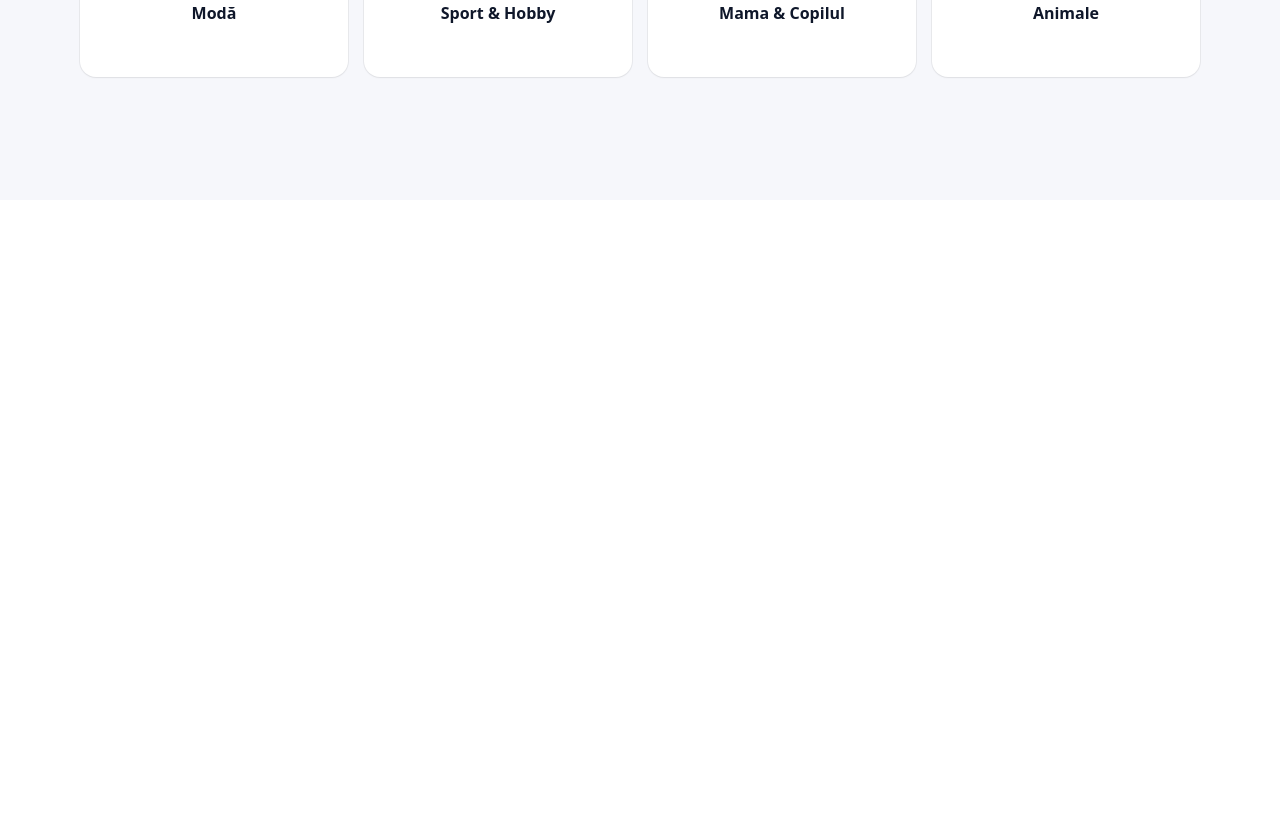
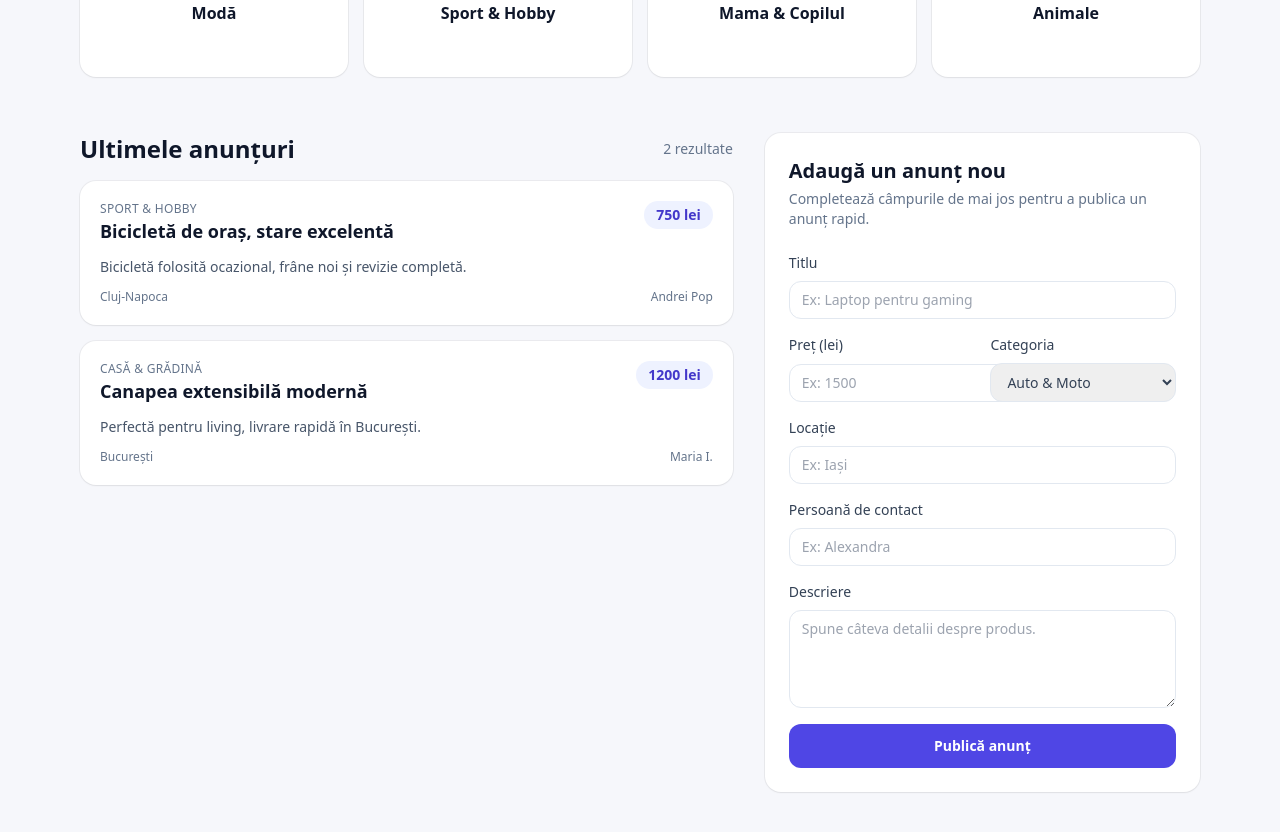
Before and after one commit to DorinSENIORdev/Proiect-WebDev, a React (Vite) app in the folder client/: page / in a window 1280 px wide. Shown: the part 600-1432 px from the top of the page. Before the commit the page ends 800 px from the top, so only its background shows below. Built offline with nearby package versions, Linux system fonts and the light colour scheme.

Commit message:
Add announcement form and listing

```diff
--- a/client/src/App.jsx
+++ b/client/src/App.jsx
@@ -1,6 +1,3 @@
-import { useState } from 'react'
-import reactLogo from './assets/react.svg'
-import viteLogo from '/vite.svg'
 import './App.css'
 import './index.css'
 import HomePage from "./HomePage";
--- a/client/src/HomePage.jsx
+++ b/client/src/HomePage.jsx
@@ -38,16 +38,116 @@ function CategoryCard({ cat, onClick }) {
   );
 }
 
+function AnnouncementCard({ announcement }) {
+  return (
+    <article className="flex flex-col gap-3 rounded-2xl bg-white p-5 shadow-sm ring-1 ring-black/5">
+      <div className="flex items-start justify-between gap-4">
+        <div>
+          <p className="text-xs uppercase tracking-wide text-slate-500">
+            {announcement.category}
+          </p>
+          <h3 className="text-lg font-semibold text-slate-900">
+            {announcement.title}
+          </h3>
+        </div>
+        <span className="rounded-full bg-indigo-50 px-3 py-1 text-sm font-semibold text-indigo-700">
+          {announcement.price} lei
+        </span>
+      </div>
+      <p className="text-sm text-slate-600">{announcement.description}</p>
+      <div className="flex items-center justify-between text-xs text-slate-500">
+        <span>{announcement.location}</span>
+        <span>{announcement.contact}</span>
+      </div>
+    </article>
+  );
+}
+
 export default function HomePage() {
-
   const [query, setQuery] = useState("");
   const [location, setLocation] = useState("Toată țara");
+  const [announcements, setAnnouncements] = useState([
+    {
+      id: 1,
+      title: "Bicicletă de oraș, stare excelentă",
+      price: "750",
+      category: "Sport & Hobby",
+      location: "Cluj-Napoca",
+      contact: "Andrei Pop",
+      description:
+        "Bicicletă folosită ocazional, frâne noi și revizie completă.",
+    },
+    {
+      id: 2,
+      title: "Canapea extensibilă modernă",
+      price: "1200",
+      category: "Casă & Grădină",
+      location: "București",
+      contact: "Maria I.",
+      description: "Perfectă pentru living, livrare rapidă în București.",
+    },
+  ]);
+  const [formData, setFormData] = useState({
+    title: "",
+    price: "",
+    category: categories[0]?.name ?? "",
+    location: "",
+    contact: "",
+    description: "",
+  });
 
   const filtered = useMemo(() => {
     const q = query.trim().toLowerCase();
     if (!q) return categories;
     return categories.filter((c) => c.name.toLowerCase().includes(q));
   }, [query]);
+
+  const filteredAnnouncements = useMemo(() => {
+    const q = query.trim().toLowerCase();
+    if (!q) return announcements;
+    return announcements.filter((announcement) =>
+      [announcement.title, announcement.category, announcement.location]
+        .join(" ")
+        .toLowerCase()
+        .includes(q)
+    );
+  }, [announcements, query]);
+
+  const handleChange = (event) => {
+    const { name, value } = event.target;
+    setFormData((prev) => ({ ...prev, [name]: value }));
+  };
+
+  const handleSubmit = (event) => {
+    event.preventDefault();
+    if (!formData.title.trim()) {
+      return;
+    }
+
+    setAnnouncements((prev) => [
+      {
+        id: Date.now(),
+        title: formData.title.trim(),
+        price: formData.price.trim() || "0",
+        category: formData.category,
+        location: formData.location.trim() || "Nespecificat",
+        contact: formData.contact.trim() || "Anonim",
+        description:
+          formData.description.trim() ||
+          "Descrierea nu a fost completată încă.",
+      },
+      ...prev,
+    ]);
+
+    setFormData((prev) => ({
+      ...prev,
+      title: "",
+      price: "",
+      location: "",
+      contact: "",
+      description: "",
+    }));
+  };
 
   return (
     <div className="min-h-screen" style={{ background: BRAND.bg }}>
@@ -95,10 +195,127 @@ export default function HomePage() {
             <CategoryCard
               key={cat.id}
               cat={cat}
-              onClick={() => navigate(`/category/${cat.id}`)}
+              onClick={() => setFormData((prev) => ({ ...prev, category: cat.name }))}
             />
           ))}
         </div>
+
+        <section className="mt-14 grid gap-8 lg:grid-cols-[1.2fr_0.8fr]">
+          <div className="space-y-4">
+            <div className="flex items-center justify-between">
+              <h2 className="text-2xl font-bold text-slate-900">
+                Ultimele anunțuri
+              </h2>
+              <span className="text-sm text-slate-500">
+                {filteredAnnouncements.length} rezultate
+              </span>
+            </div>
+            <div className="grid gap-4">
+              {filteredAnnouncements.length === 0 ? (
+                <div className="rounded-2xl bg-white p-6 text-center text-sm text-slate-500 shadow-sm ring-1 ring-black/5">
+                  Nu există anunțuri care să se potrivească filtrului curent.
+                </div>
+              ) : (
+                filteredAnnouncements.map((announcement) => (
+                  <AnnouncementCard
+                    key={announcement.id}
+                    announcement={announcement}
+                  />
+                ))
+              )}
+            </div>
+          </div>
+
+          <div className="rounded-2xl bg-white p-6 shadow-sm ring-1 ring-black/5">
+            <h2 className="text-xl font-bold text-slate-900">
+              Adaugă un anunț nou
+            </h2>
+            <p className="mt-1 text-sm text-slate-500">
+              Completează câmpurile de mai jos pentru a publica un anunț rapid.
+            </p>
+            <form className="mt-6 grid gap-4" onSubmit={handleSubmit}>
+              <label className="grid gap-2 text-sm font-medium text-slate-700">
+                Titlu
+                <input
+                  name="title"
+                  value={formData.title}
+                  onChange={handleChange}
+                  className="rounded-xl border border-slate-200 px-3 py-2 text-sm outline-none focus:border-indigo-500 focus:ring-2 focus:ring-indigo-200"
+                  placeholder="Ex: Laptop pentru gaming"
+                />
+              </label>
+
+              <div className="grid gap-4 sm:grid-cols-2">
+                <label className="grid gap-2 text-sm font-medium text-slate-700">
+                  Preț (lei)
+                  <input
+                    name="price"
+                    value={formData.price}
+                    onChange={handleChange}
+                    className="rounded-xl border border-slate-200 px-3 py-2 text-sm outline-none focus:border-indigo-500 focus:ring-2 focus:ring-indigo-200"
+                    placeholder="Ex: 1500"
+                  />
+                </label>
+                <label className="grid gap-2 text-sm font-medium text-slate-700">
+                  Categoria
+                  <select
+                    name="category"
+                    value={formData.category}
+                    onChange={handleChange}
+                    className="rounded-xl border border-slate-200 px-3 py-2 text-sm outline-none focus:border-indigo-500 focus:ring-2 focus:ring-indigo-200"
+                  >
+                    {categories.map((cat) => (
+                      <option key={cat.id} value={cat.name}>
+                        {cat.name}
+                      </option>
+                    ))}
+                  </select>
+                </label>
+              </div>
+
+              <label className="grid gap-2 text-sm font-medium text-slate-700">
+                Locație
+                <input
+                  name="location"
+                  value={formData.location}
+                  onChange={handleChange}
+                  className="rounded-xl border border-slate-200 px-3 py-2 text-sm outline-none focus:border-indigo-500 focus:ring-2 focus:ring-indigo-200"
+                  placeholder="Ex: Iași"
+                />
+              </label>
+
+              <label className="grid gap-2 text-sm font-medium text-slate-700">
+                Persoană de contact
+                <input
+                  name="contact"
+                  value={formData.contact}
+                  onChange={handleChange}
+                  className="rounded-xl border border-slate-200 px-3 py-2 text-sm outline-none focus:border-indigo-500 focus:ring-2 focus:ring-indigo-200"
+                  placeholder="Ex: Alexandra"
+                />
+              </label>
+
+              <label className="grid gap-2 text-sm font-medium text-slate-700">
+                Descriere
+                <textarea
+                  name="description"
+                  value={formData.description}
+                  onChange={handleChange}
+                  rows={4}
+                  className="rounded-xl border border-slate-200 px-3 py-2 text-sm outline-none focus:border-indigo-500 focus:ring-2 focus:ring-indigo-200"
+                  placeholder="Spune câteva detalii despre produs."
+                />
+              </label>
+
+              <button
+                className="rounded-xl bg-indigo-600 px-4 py-3 text-sm font-semibold text-white transition hover:bg-indigo-700"
+                type="submit"
+              >
+                Publică anunț
+              </button>
+            </form>
+          </div>
+        </section>
       </main>
     </div>
   );
```
